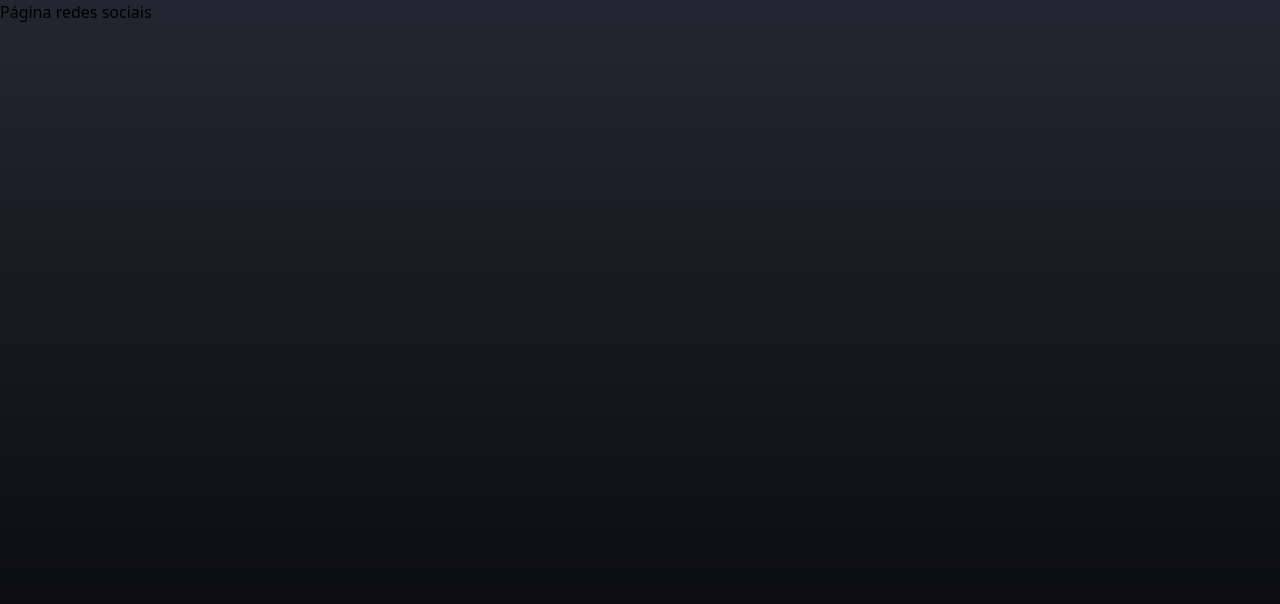
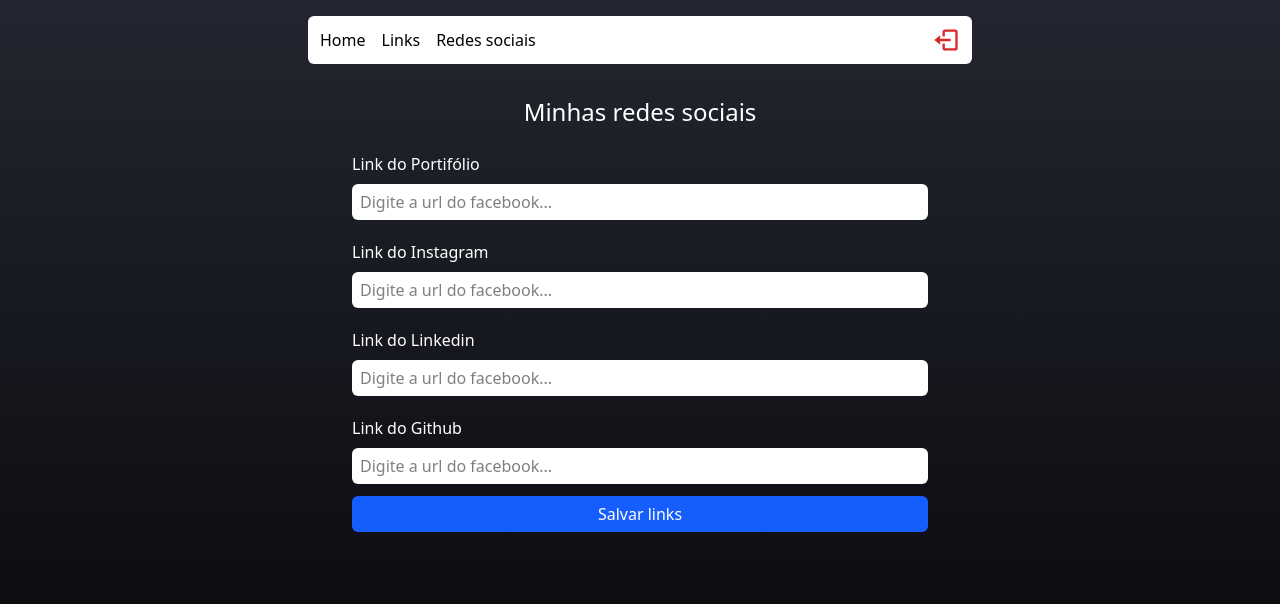
Before and after one commit to GilCarvalhal/devlink, a React (Vite) app: page /admin/social in a window 1280 px wide. Shown: the top 604 px of the page. Built offline with nearby package versions, Linux system fonts and the light colour scheme; no server answers; sample sign-in values are in the browser's storage.

Commit message:
Criação da página de rede social

```diff
--- a/src/pages/networks/index.tsx
+++ b/src/pages/networks/index.tsx
@@ -1,7 +1,88 @@
+import { FormEvent, useState } from "react";
+import { Header } from "../../components/Header";
+import { Input } from "../../components/Input";
+import { doc, setDoc } from "firebase/firestore";
+import { db } from "../../services/firebaseConnection";
+
 export function Networks() {
+  const [portfolio, setPortifolio] = useState("");
+  const [instagram, setInstagram] = useState("");
+  const [linkedin, setLinkedin] = useState("");
+  const [github, setGithub] = useState("");
+
+  function handleRegister(e: FormEvent) {
+    e.preventDefault();
+
+    setDoc(doc(db, "social", "link"), {
+      portfolio: portfolio,
+      instagram: instagram,
+      linkedin: linkedin,
+      github: github,
+    })
+      .then(() => {
+        console.log("Cadastrados com sucesso!");
+      })
+      .catch((error) => {
+        console.log("Erro ao salvar: " + error);
+      });
+  }
+
   return (
-    <div>
-      <h1>Página redes sociais</h1>
+    <div className="flex items-center flex-col min-h-screen pb-7 px-2">
+      <Header />
+
+      <h1 className="text-white text-2xl font-medium mt-8 mb-4">
+        Minhas redes sociais
+      </h1>
+
+      <form onSubmit={handleRegister} className="flex flex-col max-w-xl w-full">
+        <label className="text-white font-medium mt-2 mb-2">
+          Link do Portifólio
+        </label>
+        <Input
+          type="url"
+          placeholder="Digite a url do facebook..."
+          value={portfolio}
+          onChange={(e) => setPortifolio(e.target.value)}
+        />
+
+        <label className="text-white font-medium mt-2 mb-2">
+          Link do Instagram
+        </label>
+        <Input
+          type="url"
+          placeholder="Digite a url do facebook..."
+          value={instagram}
+          onChange={(e) => setInstagram(e.target.value)}
+        />
+
+        <label className="text-white font-medium mt-2 mb-2">
+          Link do Linkedin
+        </label>
+        <Input
+          type="url"
+          placeholder="Digite a url do facebook..."
+          value={linkedin}
+          onChange={(e) => setLinkedin(e.target.value)}
+        />
+
+        <label className="text-white font-medium mt-2 mb-2">
+          Link do Github
+        </label>
+        <Input
+          type="url"
+          placeholder="Digite a url do facebook..."
+          value={github}
+          onChange={(e) => setGithub(e.target.value)}
+        />
+
+        <button
+          type="submit"
+          className="text-white bg-blue-600 h-9 rounded-md items-center justify-center flex mb-7 font-medium"
+        >
+          Salvar links
+        </button>
+      </form>
     </div>
   );
 }
```
